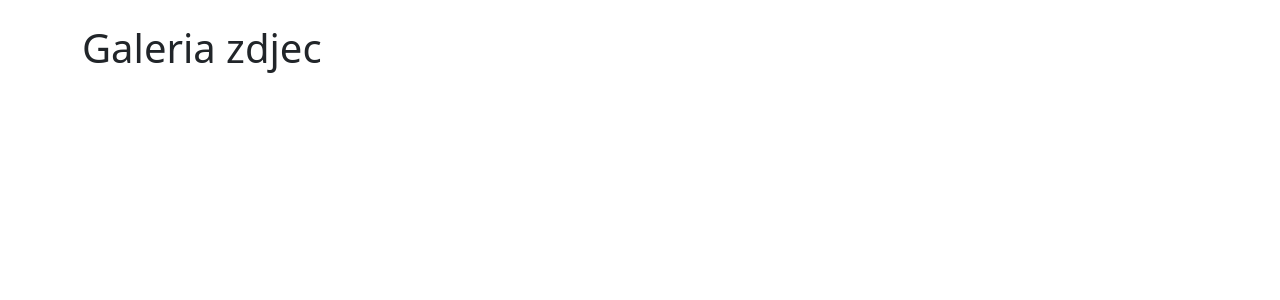
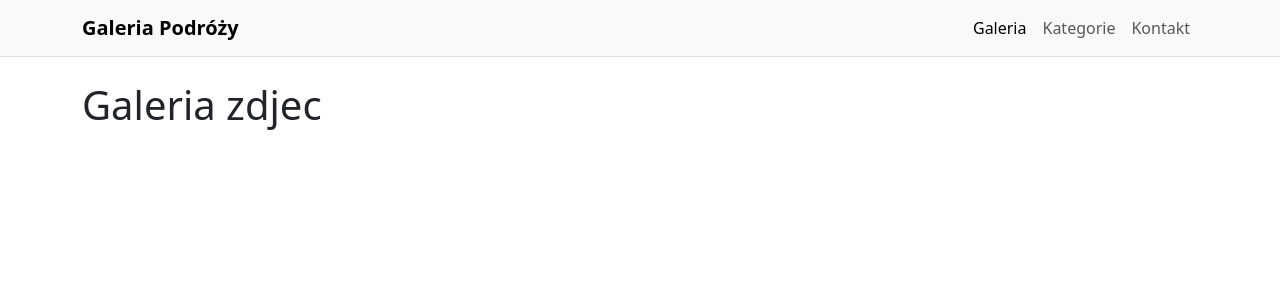
Before and after one commit to Zuza170/nowe-repozytorium, a React (Vite) app in the folder zadania/mb05/: page / in a window 1280 px wide. Shown: the top 300 px of the page. Built offline with nearby package versions, Linux system fonts and the light colour scheme.

Commit message:
MB5: komponent Navbar

```diff
--- a/zadania/mb05/src/App.jsx
+++ b/zadania/mb05/src/App.jsx
@@ -1,9 +1,14 @@
+import Navbar from "./components/Navbar"
 
 function App() {
   return(
-    <div className="container mt-4">
+    <>
+    <Navbar/>
+     <div className="container mt-4">
       <h1>Galeria zdjec</h1>
     </div>
+    </>
+
   )
 
 }
--- /dev/null
+++ b/zadania/mb05/src/components/Navbar.jsx
@@ -0,0 +1,45 @@
+function Navbar() {
+  return (
+    <nav className="navbar navbar-expand-lg bg-body-tertiary border-bottom">
+      <div className="container">
+        <a className="navbar-brand fw-bold" href="#">
+          Galeria Podróży
+        </a>
+
+        <button
+          className="navbar-toggler"
+          type="button"
+          data-bs-toggle="collapse"
+          data-bs-target="#menuGlowne"
+          aria-controls="menuGlowne"
+          aria-expanded="false"
+          aria-label="Przełącz menu"
+        >
+          <span className="navbar-toggler-icon"></span>
+        </button>
+
+        <div className="collapse navbar-collapse" id="menuGlowne">
+          <ul className="navbar-nav ms-auto">
+            <li className="nav-item">
+              <a className="nav-link active" aria-current="page" href="#galeria">
+                Galeria
+              </a>
+            </li>
+            <li className="nav-item">
+              <a className="nav-link" href="#kategorie">
+                Kategorie
+              </a>
+            </li>
+            <li className="nav-item">
+              <a className="nav-link" href="#stopka">
+                Kontakt
+              </a>
+            </li>
+          </ul>
+        </div>
+      </div>
+    </nav>
+  )
+}
+
+export default Navbar
```
